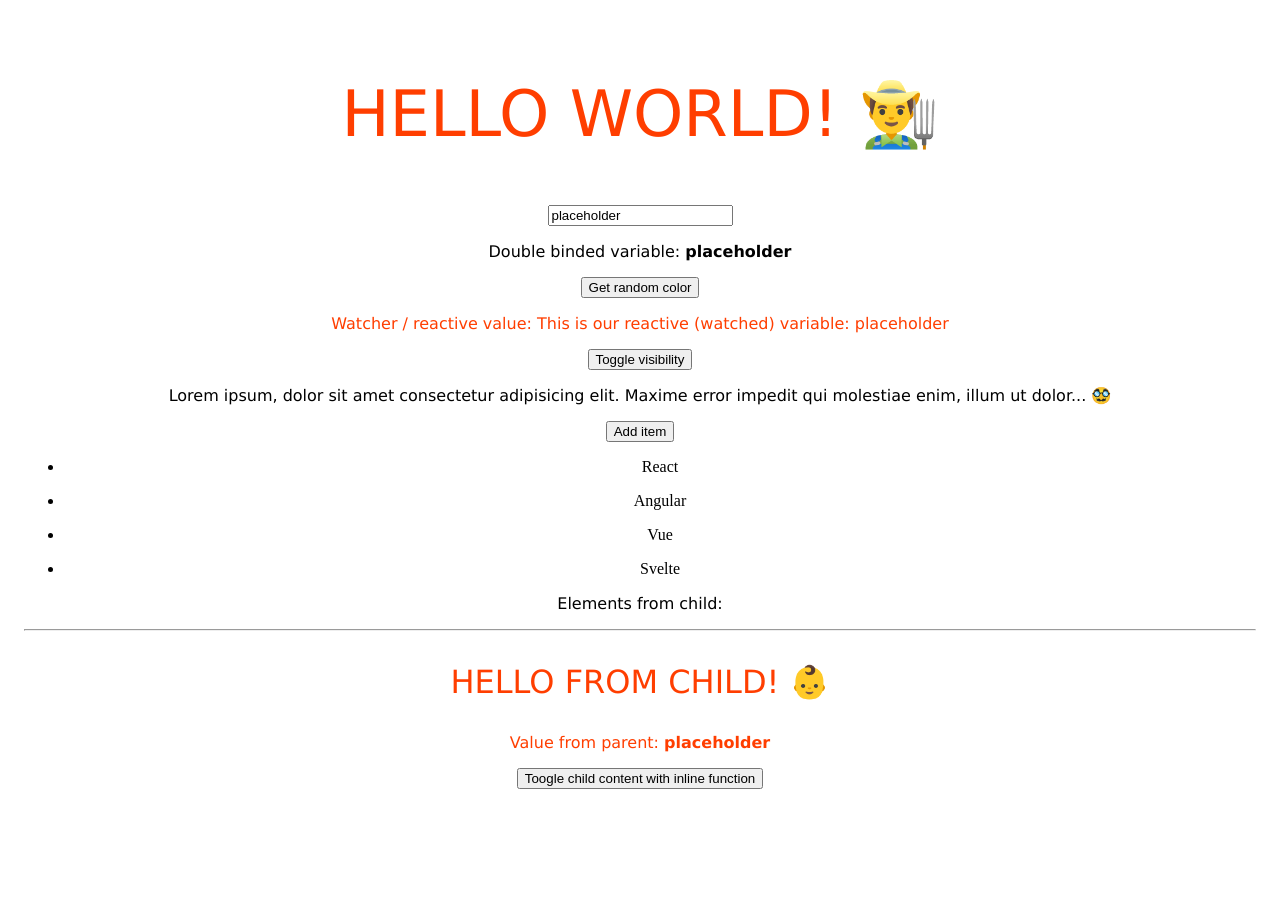
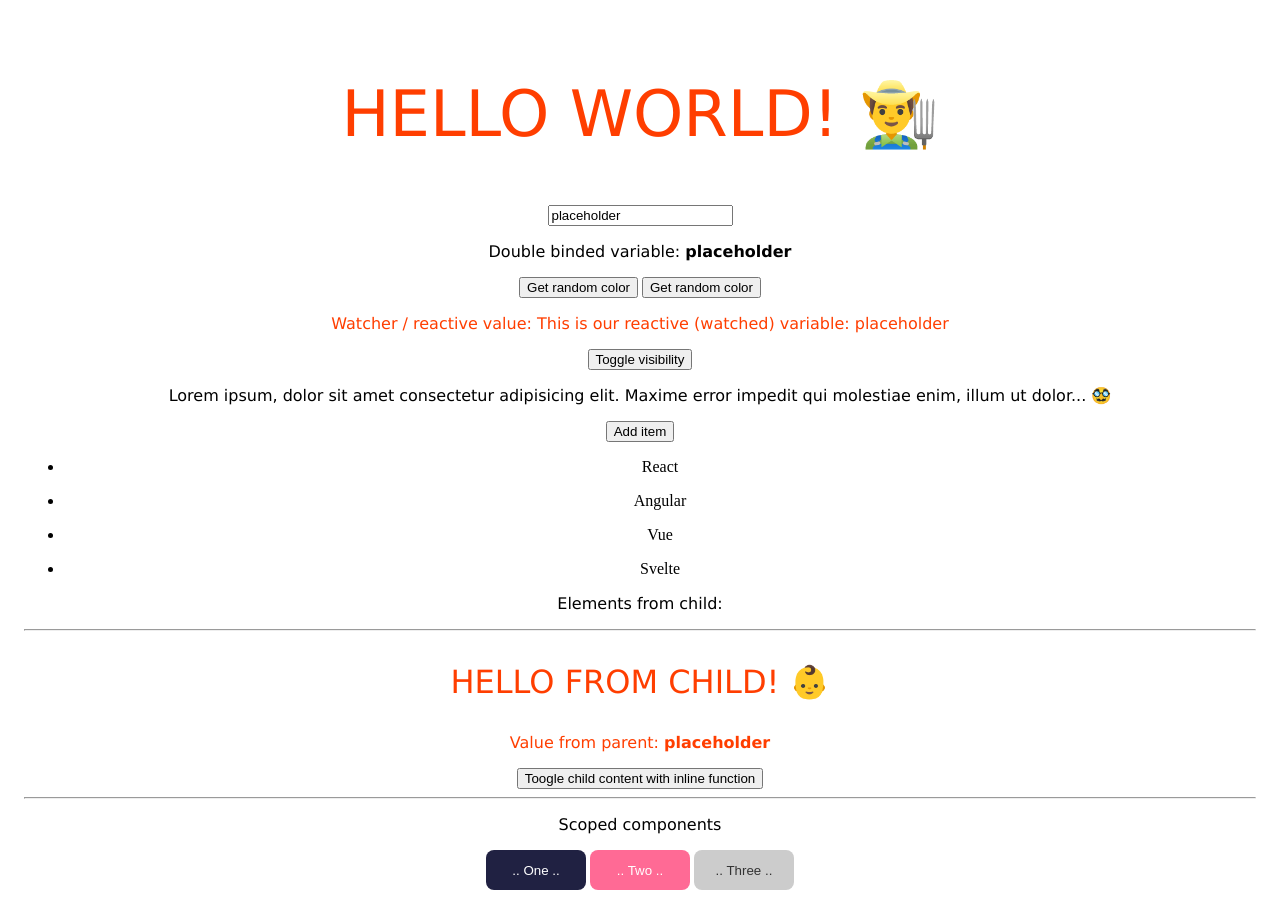
Before and after one commit to daxtersky/svelte-my-first-app, a Svelte app: page / in a window 1280 px wide. Before the commit the page ends 813 px from the top, so only its background shows below. Built offline with nearby package versions, Linux system fonts and the light colour scheme.

Commit message:
1 file modified, 1 added

```diff
--- a/src/App.svelte
+++ b/src/App.svelte
@@ -1,5 +1,7 @@
 <script>
 	import Child from "./Child.svelte";
+	import Button from './Button.svelte';
+
 	export let name;
 	let color = "#ff3e00";
 	let variable = "placeholder";
@@ -54,6 +56,7 @@
 	<input bind:value={variable} />
 	<p>Double binded variable: <strong>{variable}</strong></p>
 	<button on:click={changeColor}>Get random color</button>
+	<button on:click={changeColor}>Get random color</button>
 	<p style="color: {color}">Watcher / reactive value: {watcher}</p>
 	<button on:click={showText}>Toggle visibility</button>
 	{#if toggleText}
@@ -76,6 +79,13 @@
 	{/each}
 	<hr />
 	<Child prop1={variable} {color} on:emit-event={receiveEventFromChild} />
+	<hr />
+	<p>Scoped components</p>
+	<Button>One</Button>
+	<Button style='secondary'>Two</Button>
+	<Button disabled>Three</Button>
+
+
 </main>
 
 <style>
--- /dev/null
+++ b/src/Button.svelte
@@ -0,0 +1,35 @@
+<script>
+  export let style = 'primary'
+  export let type = 'button'
+  export let disabled = false
+</script>
+
+<button {type} {disabled} class={style}>
+  .. <slot></slot> ..
+</button>
+
+<style>
+  button {
+    color: #fff;
+    border: 0;
+    width: 100px;
+    height: 40px;
+    cursor: pointer;
+    border-radius: 8px;
+  }
+  .primary {
+    background-color: #202142;
+  }
+  .secondary {
+    background-color: #ff6a95;
+  }
+  button:hover {
+    transform: scale(0.98);
+    opacity: .9;
+  }
+  button:disabled {
+    background-color: #ccc;
+    color: #333;
+    cursor: auto;
+  }
+</style>
```
